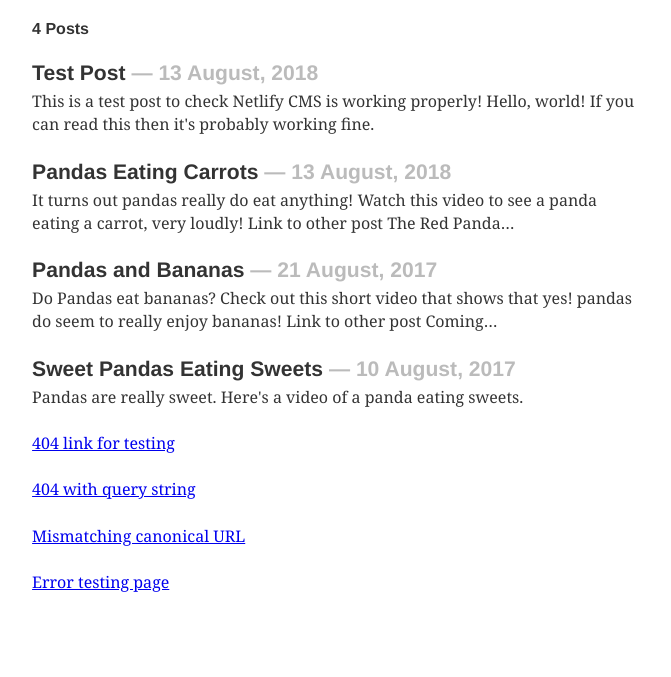
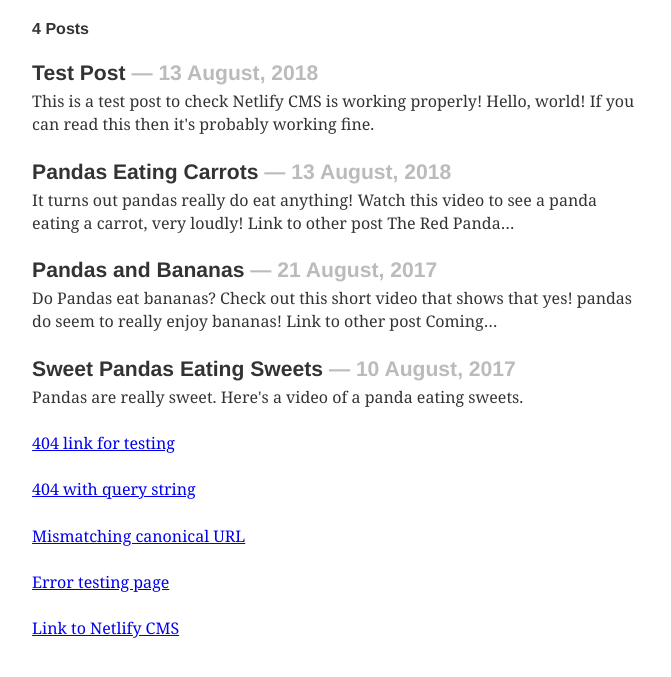
Before and after one commit to davidbailey00/gatsby-testbed, a Gatsby site: page / in a window 1280 px wide. Shown: the part 143-820 px from the top of the page, without its empty margins (304-975 px from the left). Built offline with nearby package versions, Linux system fonts and the light colour scheme; Gatsby itself is replaced by a stand-in of ours; some packages are replaced by stand-ins of ours.

Commit message:
Add link to Netlify CMS

```diff
--- a/src/pages/index.js
+++ b/src/pages/index.js
@@ -32,6 +32,9 @@ export default ({ data }) => (
     <p>
       <Link to="/error/">Error testing page</Link>
     </p>
+    <p>
+      <Link to="/admin/">Link to Netlify CMS</Link>
+    </p>
   </Layout>
 )
 
```
